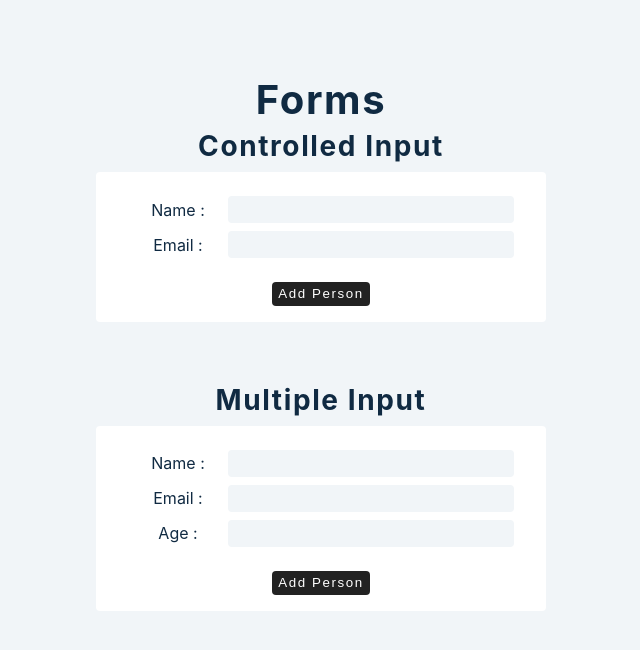
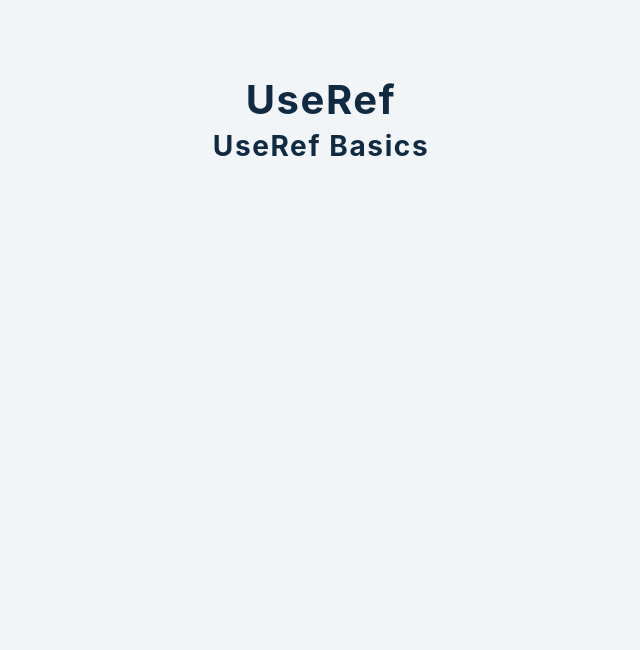
Before and after one commit to mnomanme/advanceReact, a React (Create React App) app: page / in a window 1280 px wide. Shown: the top 650 px of the page, without its empty margins (319-959 px from the left). Built offline with nearby package versions, Linux system fonts and the light colour scheme.

Commit message:
useRef concept setup :rocket:

```diff
--- a/src/App.js
+++ b/src/App.js
@@ -1,12 +1,10 @@
-import ControlledInputs from './components/ControlledInputs';
-import MultipleInputs from './components/MultipleInputs';
+import UseRefBasics from './components/UseRefBasics';
 
 const App = () => {
 	return (
 		<div className="container">
-			<h2>forms</h2>
-			<ControlledInputs />
-			<MultipleInputs />
+			<h2>useRef</h2>
+			<UseRefBasics />
 		</div>
 	);
 };
--- a/src/components/ControlledInputs.js
+++ /dev/null
@@ -1,70 +0,0 @@
-import React, { useState } from 'react';
-
-const ControlledInputs = () => {
-	const [firstName, setFirstName] = useState('');
-	const [email, setEmail] = useState('');
-	const [people, setPeople] = useState([]);
-
-	const handleSubmit = (e) => {
-		e.preventDefault();
-		console.log(firstName, email);
-
-		if (firstName && email) {
-			console.log('submit the form');
-
-			const person = { id: new Date().getTime().toString(), firstName, email };
-			console.log(person);
-
-			setPeople((people) => {
-				return [...people, person];
-			});
-
-			setFirstName('');
-			setEmail('');
-		} else {
-			console.log('empty values');
-		}
-	};
-
-	return (
-		<>
-			<h3>controlled input</h3>
-			<article>
-				<form className="form" onSubmit={handleSubmit}>
-					<div className="form-control">
-						<label htmlFor="firstName">Name :</label>
-						<input
-							type="text"
-							name="firstName"
-							id="firstName"
-							value={firstName}
-							onChange={(e) => setFirstName(e.target.value)}
-						/>
-					</div>
-					<div className="form-control">
-						<label htmlFor="email">Email :</label>
-						<input
-							type="email"
-							name="email"
-							id="email"
-							value={email}
-							onChange={(e) => setEmail(e.target.value)}
-						/>
-					</div>
-					<button type="submit">add person</button>
-				</form>
-				{people.map((person, index) => {
-					const { id, firstName, email } = person;
-					return (
-						<div key={id} className="item">
-							<h4>{firstName}</h4>
-							<p>{email}</p>
-						</div>
-					);
-				})}
-			</article>
-		</>
-	);
-};
-
-export default ControlledInputs;
--- a/src/components/MultipleInputs.js
+++ /dev/null
@@ -1,82 +0,0 @@
-import React, { useState } from 'react';
-
-const MultipleInputs = () => {
-	// const [firstName, setFirstName] = useState('');
-	// const [email, setEmail] = useState('');
-	// const [age, setAge] = useState('');
-	const [person, setPerson] = useState({ firstName: '', email: '', age: '' });
-	const [people, setPeople] = useState([]);
-
-	const handleChange = (e) => {
-		const name = e.target.name;
-		const value = e.target.value;
-
-		console.log(name, value);
-
-		setPerson({ ...person, [name]: value });
-	};
-
-	const handleSubmit = (e) => {
-		e.preventDefault();
-		if (person.firstName && person.email && person.age) {
-			const newPerson = { ...person, id: new Date().getTime().toString() };
-			setPeople([...people, newPerson]);
-			setPerson({ firstName: '', email: '', age: '' });
-		}
-	};
-
-	return (
-		<>
-			<h3>multiple input</h3>
-			<article>
-				<form className="form">
-					<div className="form-control">
-						<label htmlFor="firstName">Name :</label>
-						<input
-							type="text"
-							name="firstName"
-							id="firstName"
-							value={person.firstName}
-							onChange={handleChange}
-						/>
-					</div>
-					<div className="form-control">
-						<label htmlFor="email">Email :</label>
-						<input
-							type="email"
-							name="email"
-							id="email"
-							value={person.email}
-							onChange={handleChange}
-						/>
-					</div>
-					<div className="form-control">
-						<label htmlFor="age">Age :</label>
-						<input
-							type="text"
-							name="age"
-							id="age"
-							value={person.age}
-							onChange={handleChange}
-						/>
-					</div>
-					<button type="submit" onClick={handleSubmit}>
-						add person
-					</button>
-				</form>
-				{people.map((person, index) => {
-					const { id, firstName, email, age } = person;
-					return (
-						<div key={id} className="item">
-							<h4>{firstName}</h4>
-							<p>{age}</p>
-							<p>{email}</p>
-						</div>
-					);
-				})}
-			</article>
-		</>
-	);
-};
-
-export default MultipleInputs;
--- /dev/null
+++ b/src/components/UseRefBasics.js
@@ -0,0 +1,11 @@
+import React from 'react';
+
+const UseRefBasics = () => {
+	return (
+		<>
+			<h3>useRef basics</h3>
+		</>
+	);
+};
+
+export default UseRefBasics;
```
Also changed, not shown: 1 other file (tests, documents, lock files or other folders).
